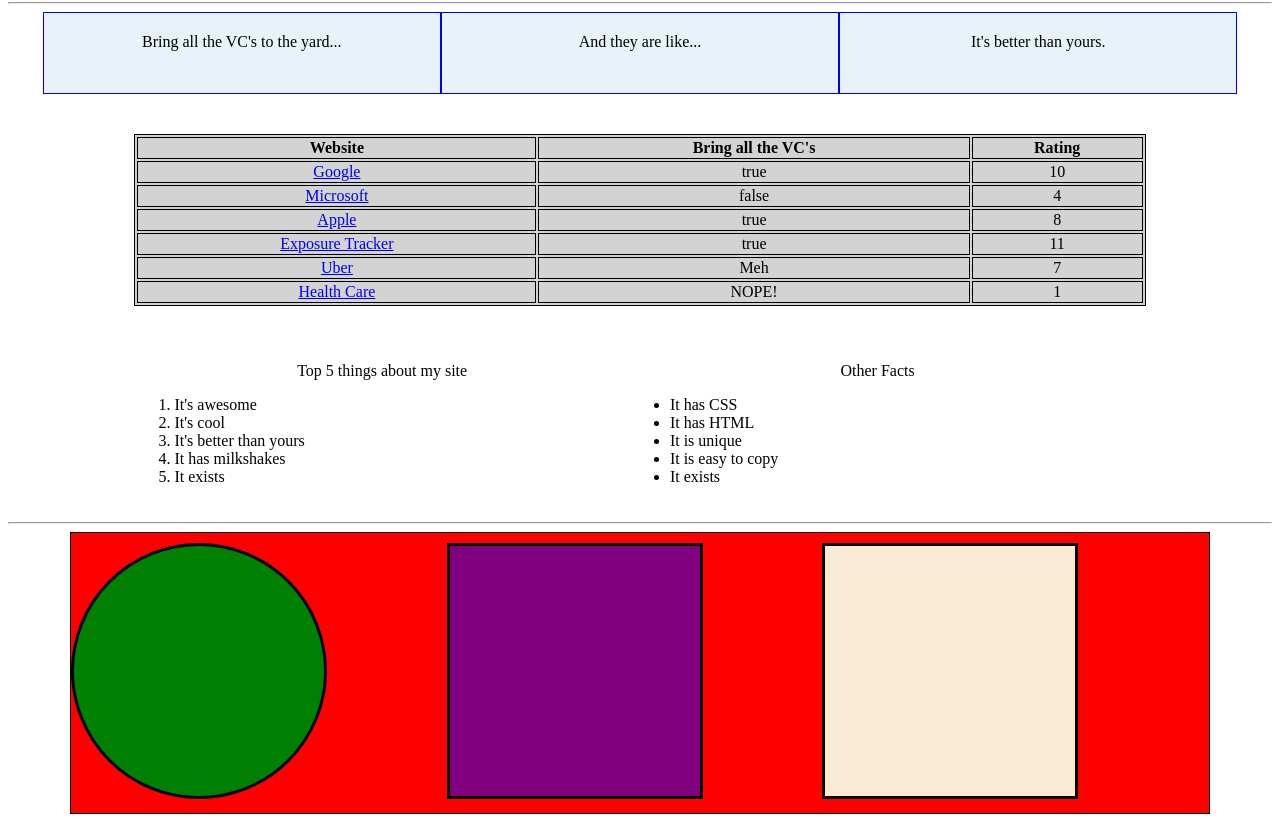
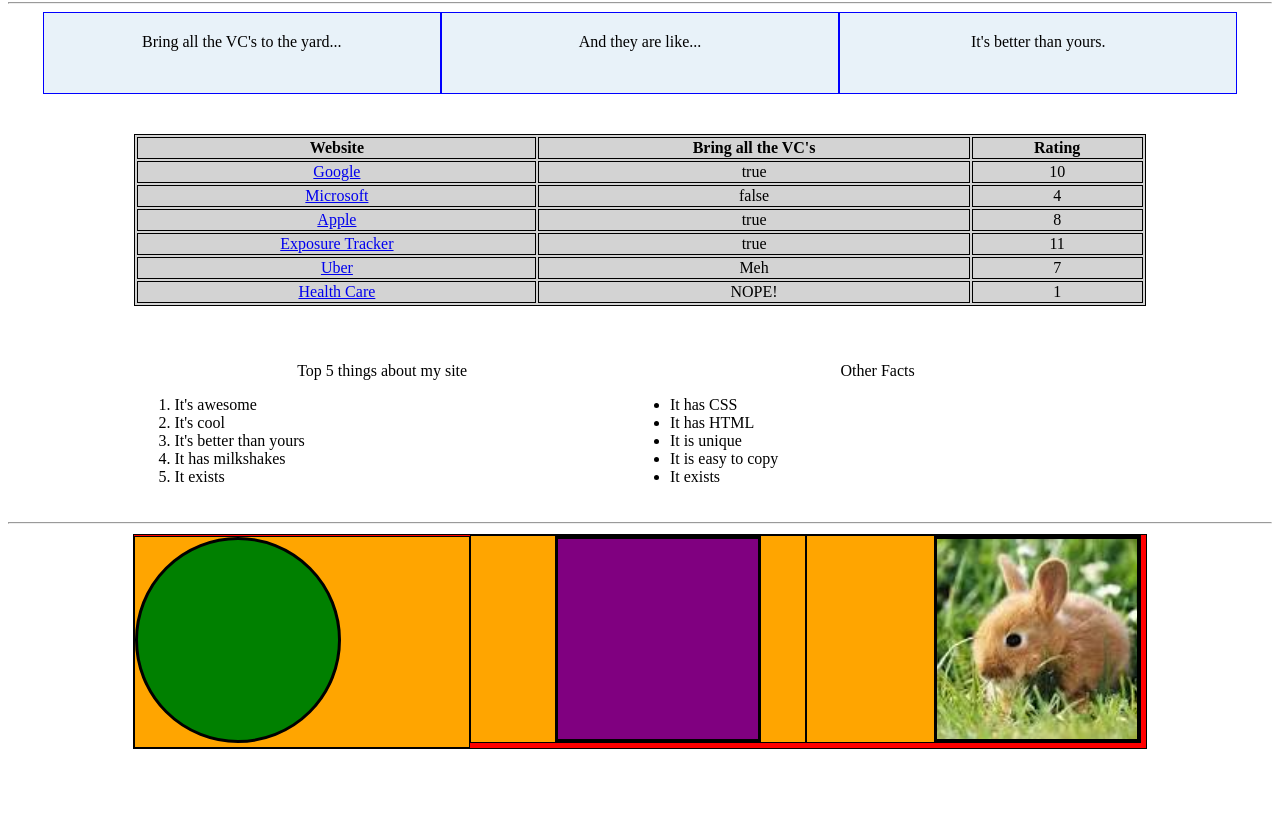
Before and after one commit to ranaki/DPL_D02_HTML_CSS, a plain HTML site: page index.html in a window 1280 px wide. Shown: the part 78-900 px from the top of the page. After the commit the page ends 837 px from the top, so only its background shows below. Drawn offline with Linux system fonts and the light colour scheme.

Commit message:
finish shapes

```diff
--- a/index.html
+++ b/index.html
@@ -80,9 +80,9 @@
         </div>
         <hr>
         <div class="div-art">
-            <div class="sec-spacer"><section id="green-circle"></section></div><!--
-            --><div class="sec-spacer"><section id="purple-box"></section></div><!--
-            --><div class="sec-spacer"><section id="bunny-box"></section><div>
+               <div class="div-spacer"><section id="green-circle"></section></div><!--
+            --><div class="div-spacer"><section id="purple-box"></section></div><!--
+            --><div class="div-spacer"><section id="bunny-box"></section></div>
         </div>
 
     </body>
--- a/style.css
+++ b/style.css
@@ -52,36 +52,43 @@ td {
 #purple-box,
 #bunny-box {
     display: inline-block;
-    margin: 10px auto;
+    /*margin: 10px auto;*/
+    height: 200px;
+    width: 200px;
 }
 #green-circle {
-    height: 250px;
-    width: 250px;
+    /*height: 250px;
+    width: 250px;*/
     border-radius: 50%;
     background-color: green;
     border: 3px solid black;
 }
 #purple-box {
-    height: 250px;
-    width: 250px;
     background-color: purple;
     border: 3px solid black;
+    float: left;
+    margin-left: 25%;
 }
 #bunny-box {
-    height: 250px;
-    width: 250px;
     background-color: antiquewhite;
     border: 3px solid black;
+    background-image: url("bunny.jpeg");
+    background-repeat: no-repeat;
+    background-position: center center;
+    background-size: cover;
+    float: right;
+    /*background-attachment: fixed;*/
 }
 .div-art {
-    margin: 5px auto;
-    width: 90%;
+    margin: 10px auto;
+    width: 80%;
     border: 1px solid black;
     background-color: red;
 }
-.sec-spacer {
+.div-spacer {
     display: inline-block;
     width: 33%;
-    margin: auto;
-    justify-content: center;
+    /*margin: 10px auto;*/
+    border: 1px solid black;
+    background-color: orange;
 }
```
Also changed, not shown: bunny.jpeg (added).
